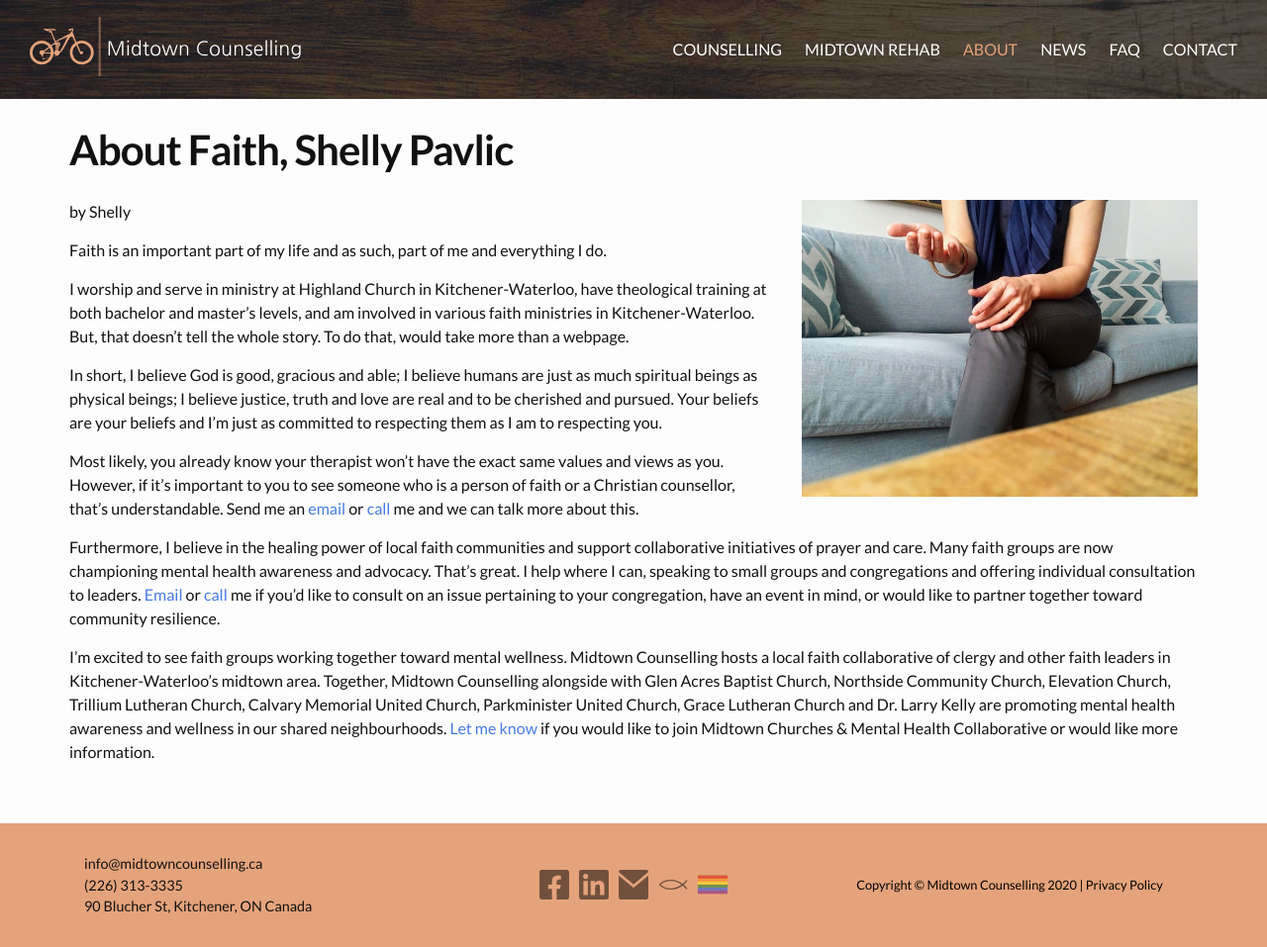
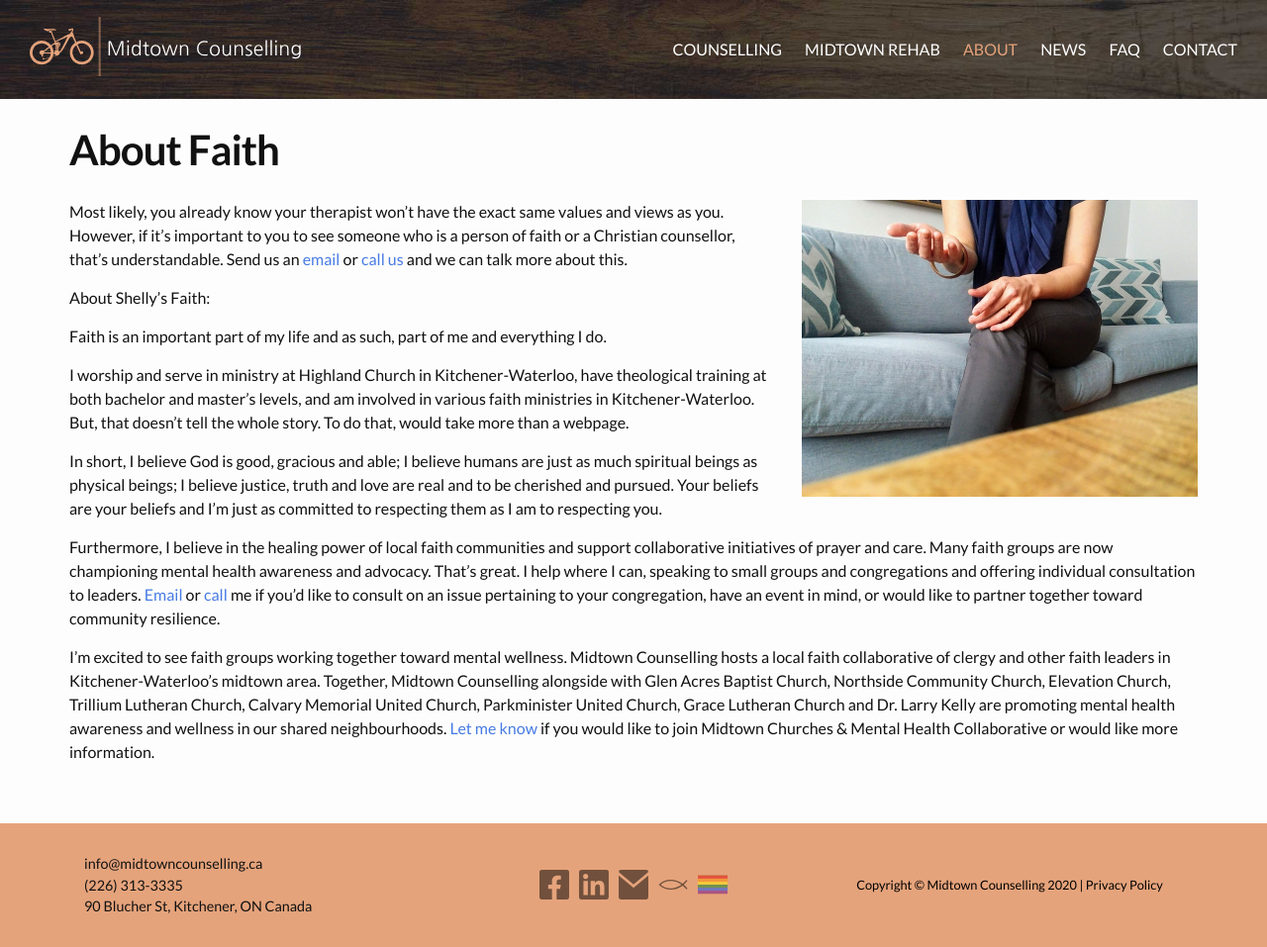
Before and after one commit to jonathanhines/midtown, a Jekyll site: the page built from about/faith.markdown, in a window 1280 px wide. Shown: the whole page at 99% size. Built offline with Jekyll 4.4.1, drawn with Linux system fonts in a browser that asks for light colours.

Commit message:
Update faith.markdown
Personalize faith statement

```diff
--- a/about/faith.markdown
+++ b/about/faith.markdown
@@ -1,6 +1,6 @@
 ---
 layout: page
-title: About Faith, Shelly Pavlic
+title: About Faith
 permalink: /about/faith/
 class: about
 description: "Faith is an important part of my life and as such, part of me and everything I do."
@@ -9,7 +9,10 @@ image: "/assets/images/hands-couch.jpg"
 
 <img src="/assets/images/hands-couch.jpg" alt="" class="image-float float-right">
 
-by Shelly
+Most likely, you already know your therapist won't have the exact same values and views as you. However, if it's important to you to see someone who is a person of faith or a Christian counsellor, that's understandable. Send us an [email](mailto:admin @midtowncounselling.ca) or [call us](tel:2263133335) and we can talk more about this.
+
+
+About Shelly's Faith:
 
 Faith is an important part of my life and as such, part of me and everything I do.
 
@@ -17,8 +20,6 @@ I worship and serve in ministry at Highland Church in Kitchener-Waterloo, have t
 
 In short, I believe God is good, gracious and able; I believe humans are just as much spiritual beings as physical beings; I believe justice, truth and love are real and to be cherished and pursued. Your beliefs are your beliefs and I'm just as committed to respecting them as I am to respecting you.
 
-Most likely, you already know your therapist won't have the exact same values and views as you. However, if it's important to you to see someone who is a person of faith or a Christian counsellor, that's understandable. Send me an [email](mailto:shelly@midtowncounselling.ca) or [call](tel:2263133335) me and we can talk more about this.
-
 Furthermore, I believe in the healing power of local faith communities and support collaborative initiatives of prayer and care. Many faith groups are now championing mental health awareness and advocacy. That's great. I help where I can, speaking to small groups and congregations and offering individual consultation to leaders. [Email](mailto:shelly@midtowncounselling.ca) or [call](tel:2263133335) me if you'd like to consult on an issue pertaining to your congregation, have an event in mind, or would like to partner together toward community resilience.
 
 I'm excited to see faith groups working together toward mental wellness. Midtown Counselling hosts a local faith collaborative of clergy and other faith leaders in Kitchener-Waterloo's midtown area. Together, Midtown Counselling alongside with Glen Acres Baptist Church, Northside Community Church, Elevation Church, Trillium Lutheran Church, Calvary Memorial United Church, Parkminister United Church, Grace Lutheran Church and Dr. Larry Kelly are promoting mental health awareness and wellness in our shared neighbourhoods. [Let me know](mailto:shelly@midtowncounselling.ca) if you would like to join Midtown Churches & Mental Health Collaborative or would like more information.
```
